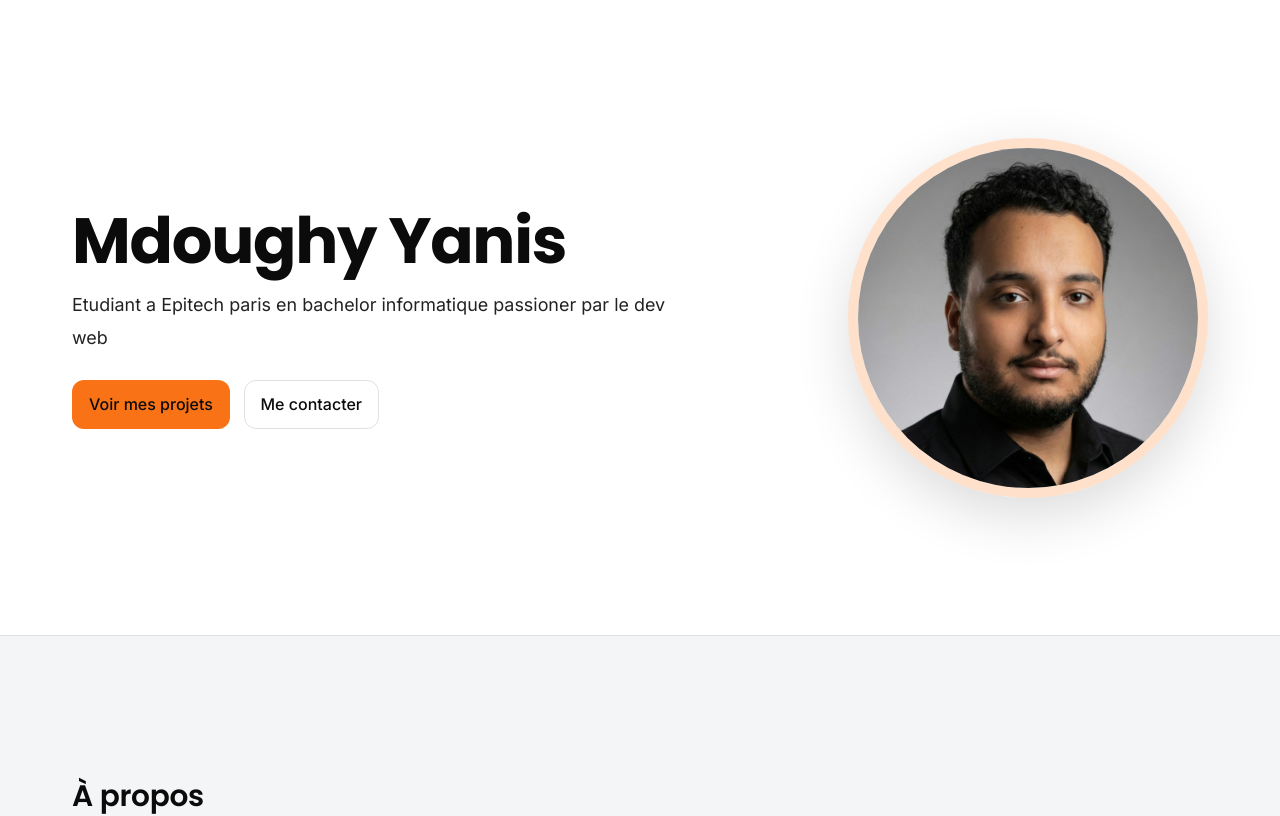
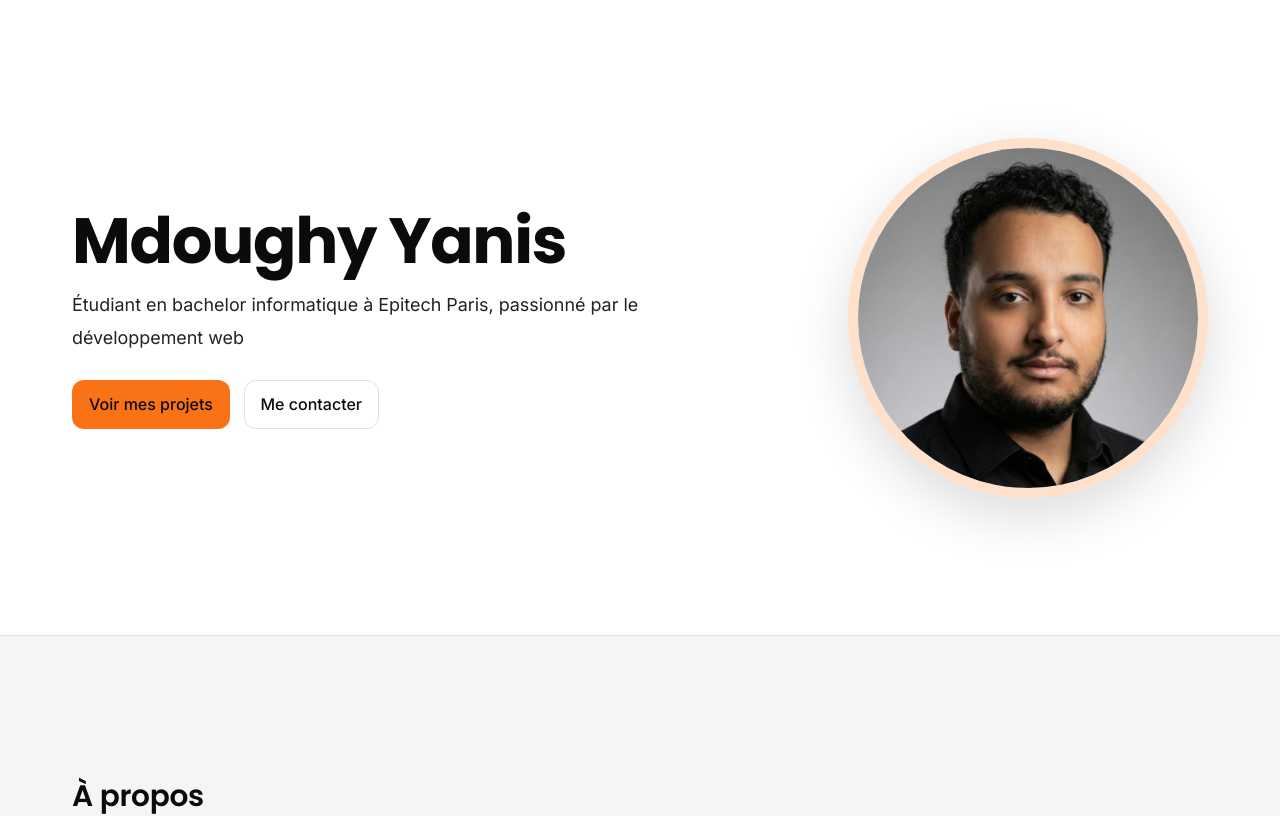
Before and after one commit to Newgeto/Portfolio, a React (Vite) app: page / in a window 1280 px wide. Shown: the top 816 px of the page. Built offline with nearby package versions, Linux system fonts and the light colour scheme.

Commit message:
Update App.jsx

```diff
--- a/src/App.jsx
+++ b/src/App.jsx
@@ -64,7 +64,7 @@ function App() {
             <div className="hero">
               <div className="heroContent">
                 <h1 className="title">Mdoughy Yanis</h1>
-                <p className="subtitle">Etudiant a Epitech paris en bachelor informatique passioner par le dev web</p>
+                <p className="subtitle">Étudiant en bachelor informatique à Epitech Paris, passionné par le développement web</p>
                 <div className="actions">
                   <a className="button" href="#projects">Voir mes projets</a>
                   <a className="button button-secondary" href="#contact">Me contacter</a>
```
